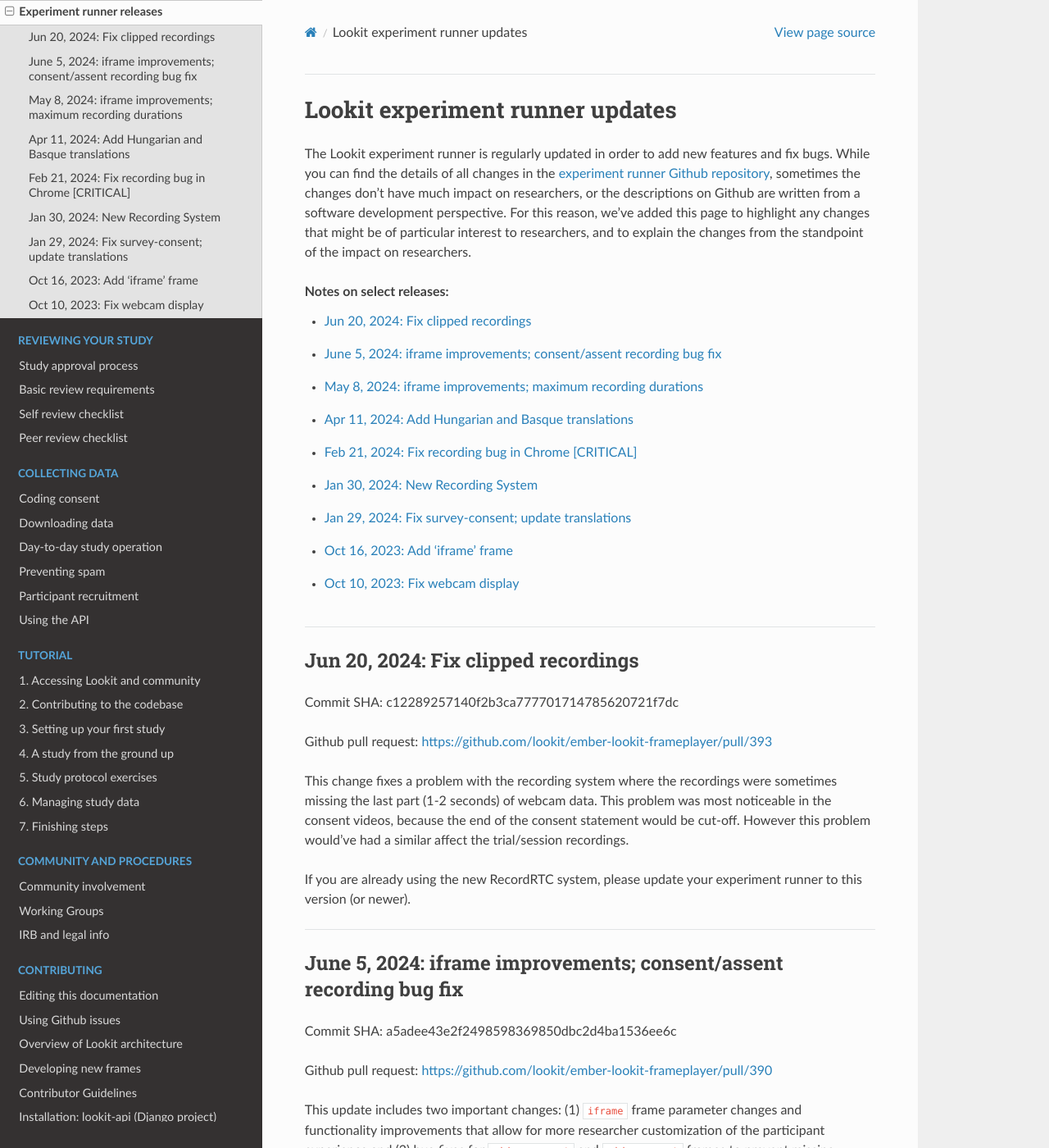
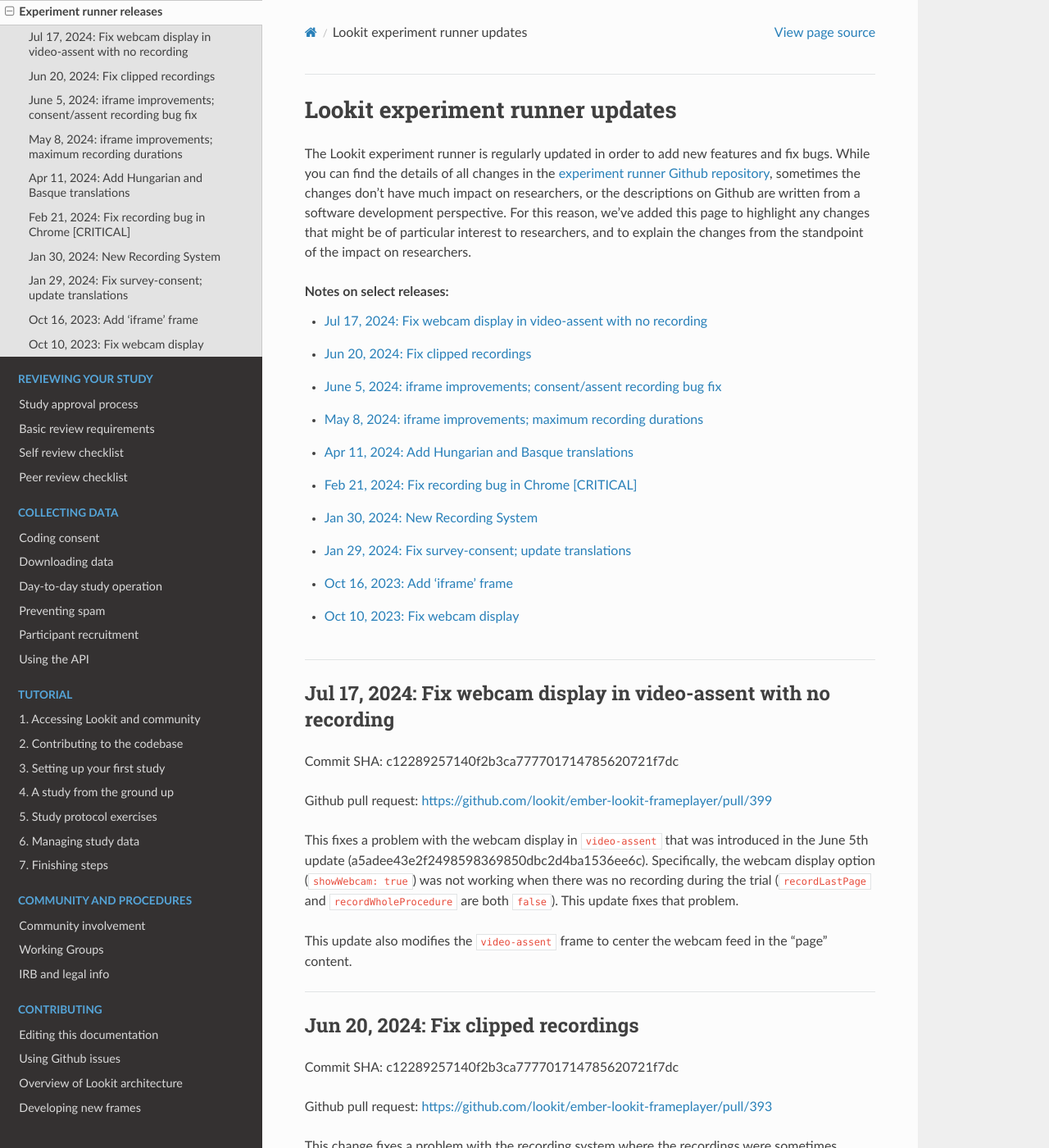
Before and after one commit to lookit/lookit-docs, a Sphinx documentation site: the page built from docs/source/researchers-runner-releases.rst, in a window 1280 px wide and 1400 px high. Shown: the whole window at 82% size. Built offline with Sphinx 7.4.7 and the Read the Docs theme 2.0.0, drawn with Linux system fonts in a browser that asks for light colours.

Commit message:
add release note for July 17 update:  webcam display fix

```diff
--- a/docs/source/researchers-runner-releases.rst
+++ b/docs/source/researchers-runner-releases.rst
@@ -10,6 +10,19 @@
    :depth: 1
    :local:
    :backlinks: none
+
+----
+
+Jul 17, 2024: Fix webcam display in video-assent with no recording
+--------------------------------------------------------------------
+
+Commit SHA: c12289257140f2b3ca777701714785620721f7dc
+
+Github pull request: https://github.com/lookit/ember-lookit-frameplayer/pull/399
+
+This fixes a problem with the webcam display in ``video-assent`` that was introduced in the June 5th update (a5adee43e2f2498598369850dbc2d4ba1536ee6c). Specifically, the webcam display option (``showWebcam: true``) was not working when there was no recording during the trial (``recordLastPage`` and ``recordWholeProcedure`` are both ``false``). This update fixes that problem.
+
+This update also modifies the ``video-assent`` frame to center the webcam feed in the "page" content.
 
 ----
 
```
